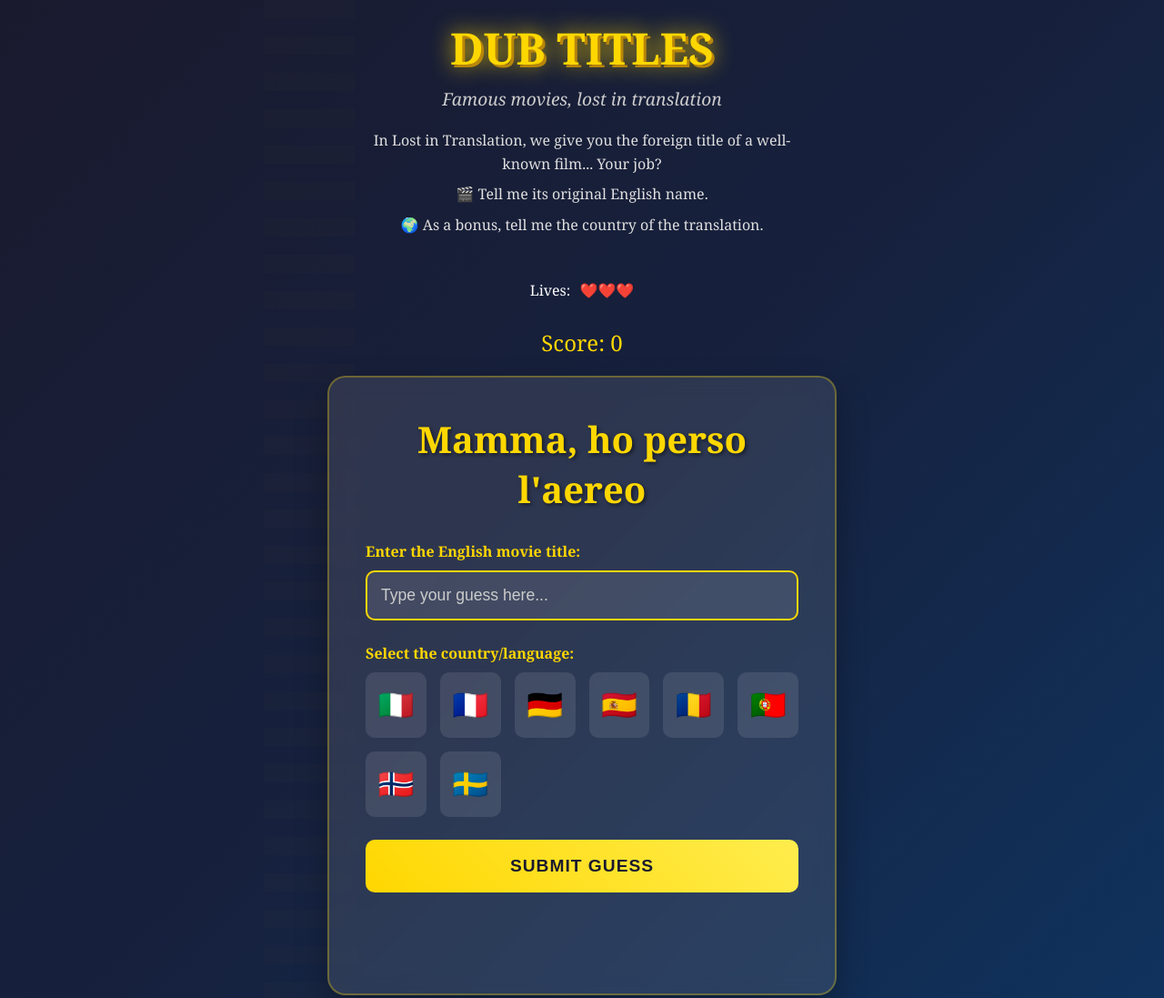
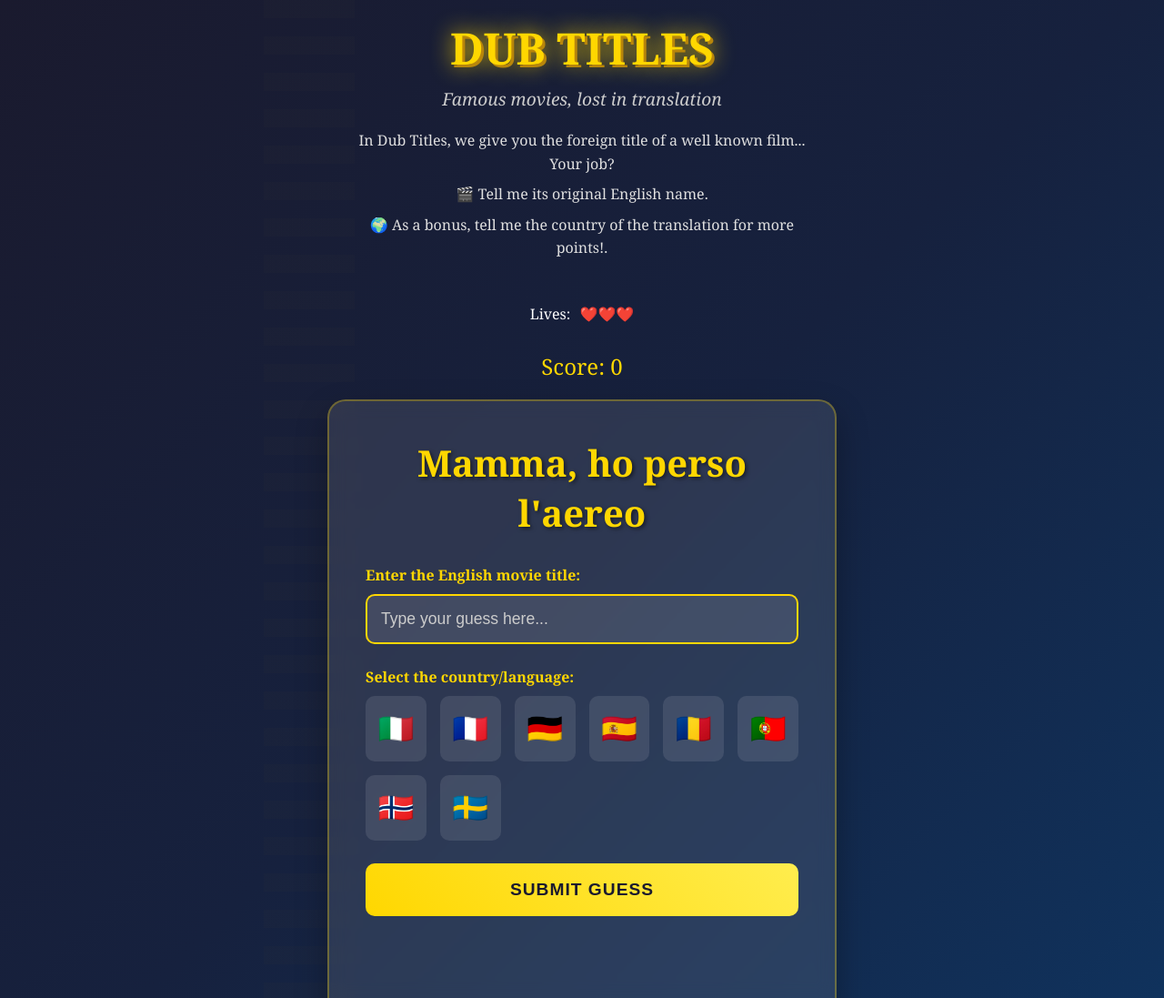
Before and after one commit to Lukeb1991/Dub-Titles, a plain HTML site: page index.html in a window 1280 px wide. Shown: the top 1097 px of the page at 91% size. Drawn offline with Linux system fonts and the light colour scheme.

Commit message:
Update index.html

```diff
--- a/index.html
+++ b/index.html
@@ -3,7 +3,7 @@
 <head>
     <meta charset="UTF-8">
     <meta name="viewport" content="width=device-width, initial-scale=1.0">
-    <title>Dub Titles - Famous movies, lost in translation</title>
+    <title>Dub Titles - Famous movies...lost in translation</title>
     <style>
         * {
             margin: 0;
@@ -350,9 +350,9 @@
             <h1 class="game-title">DUB TITLES</h1>
             <p class="game-tagline">Famous movies, lost in translation</p>
             <div class="game-description">
-                <p>In Lost in Translation, we give you the foreign title of a well-known film... Your job?</p>
+                <p>In Dub Titles, we give you the foreign title of a well known film... Your job?</p>
                 <p>🎬 Tell me its original English name.</p>
-                <p>🌍 As a bonus, tell me the country of the translation.</p>
+                <p>🌍 As a bonus, tell me the country of the translation for more points!.</p>
             </div>
         </div>
 
@@ -426,10 +426,10 @@
                 hints: ["🦈", "🌊"]
             },
             {
-                foreign: "El club de la pelea",
-                english: "fight club",
-                country: "spain",
-                hints: ["👊", "🥊"]
+                foreign: "La Reine des Neiges",
+                english: "Frozen",
+                country: "france",
+                hints: ["🧊", "👸"]
             },
             {
                 foreign: "Clubul de luptă",
@@ -450,22 +450,22 @@
                 hints: ["🚗", "⚡"]
             },
             {
-                foreign: "Tillbaka till framtiden",
-                english: "back to the future",
-                country: "sweden",
-                hints: ["🚗", "⚡"]
+                foreign: "Stirb Langsam",
+                english: "Die Hard",
+                country: "Germany",
+                hints: ["🎄", "🔫"]
             },
             {
-                foreign: "Le roi lion",
-                english: "the lion king",
-                country: "france",
-                hints: ["🦁", "👑"]
+                foreign: "Vergiss mein nicht!",
+                english: "Eternal Sunshine of the Spotless Mind",
+                country: "germany",
+                hints: ["🧠", "☀️"]
             },
             {
-                foreign: "Findet Nemo",
-                english: "finding nemo",
-                country: "germany",
-                hints: ["🐠", "🔍"]
+                foreign: "Una notte da leoni",
+                english: "The Hangover",
+                country: "italy",
+                hints: ["🍻", "😵‍💫"]
             }
         ];
 
```
